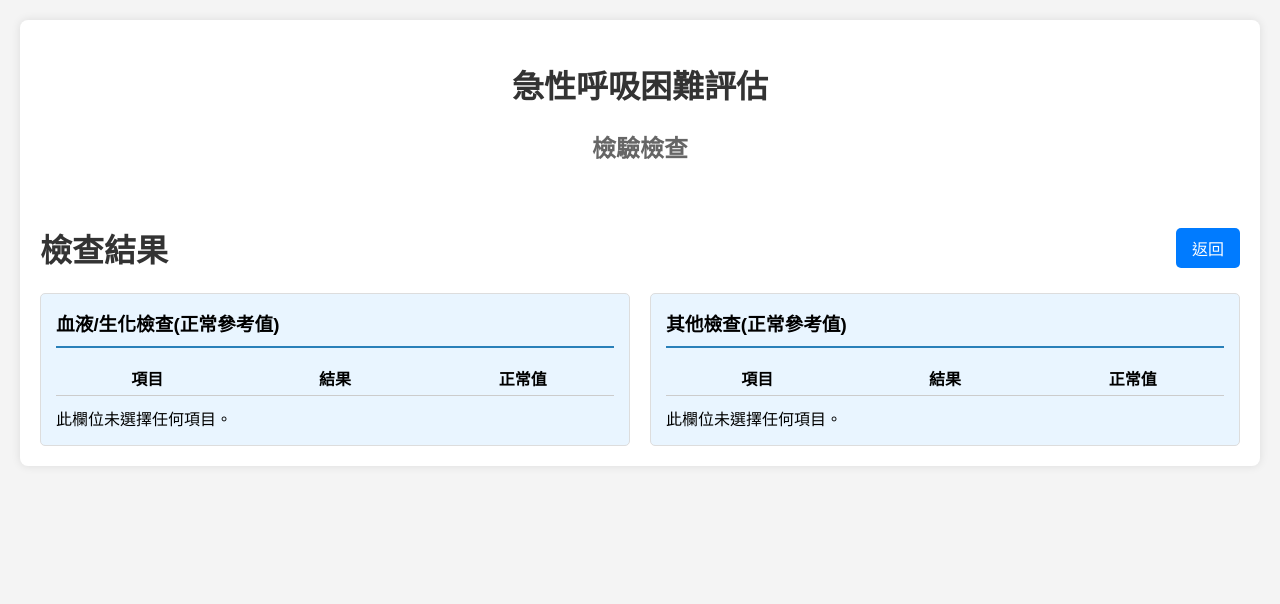
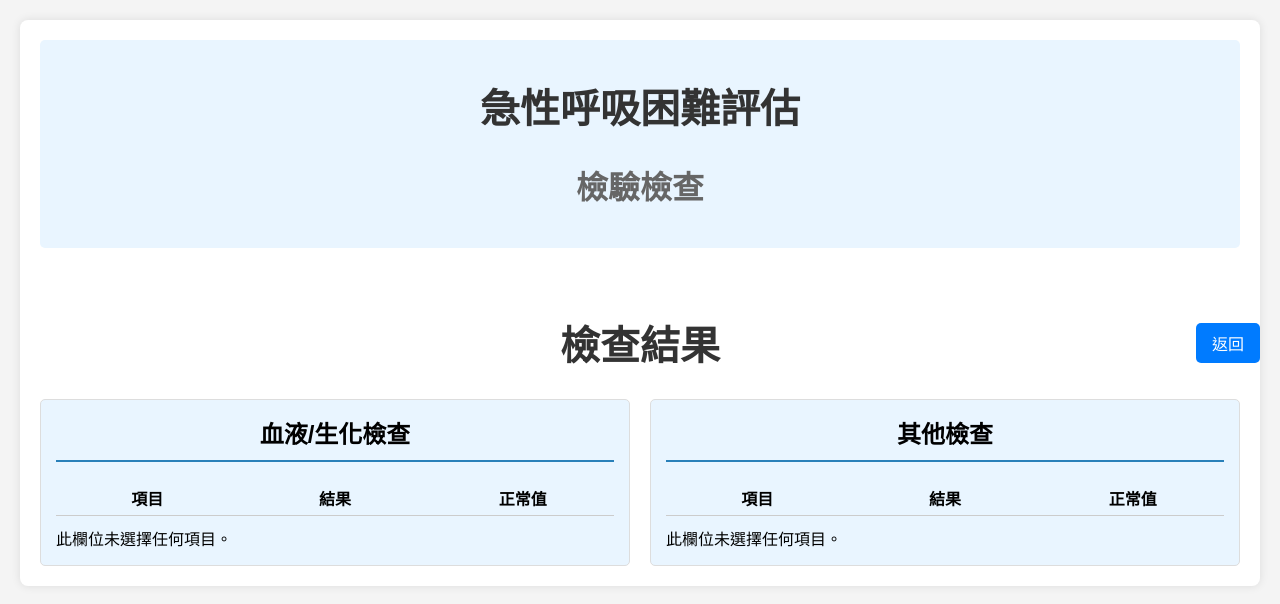
Before and after one commit to ooleo76/PGY_EPA_dyspnea_2_Exam-result, a plain HTML site: page index.html in a window 1280 px wide. Both pictures are taken after a click on the button "提交". Drawn offline with Linux system fonts and the light colour scheme.

```diff
--- a/index.html
+++ b/index.html
@@ -9,8 +9,10 @@
 <body>
 
     <div class="container">
-        <h1>急性呼吸困難評估</h1>
-        <h2>檢驗檢查</h2>
+        <div class="top-header-container">
+            <h1>急性呼吸困難評估</h1>
+            <h2>檢驗檢查</h2>
+        </div>
 
         <div class="grid-container" id="selection-grid">
             <div class="column">
@@ -38,7 +40,7 @@
             </div>
             <div class="grid-container" id="result-grid">
                 <div class="column result-column" id="result-column-1">
-                    <h3>血液/生化檢查(正常參考值)</h3>
+                    <h3>血液/生化檢查</h3>
                     <div class="result-header">
                         <span>項目</span>
                         <span>結果</span>
@@ -47,7 +49,7 @@
                 </div>
 
                 <div class="column result-column" id="result-column-2">
-                    <h3>其他檢查(正常參考值)</h3>
+                    <h3>其他檢查</h3>
                     <div class="result-header">
                         <span>項目</span>
                         <span>結果</span>
--- a/style.css
+++ b/style.css
@@ -14,9 +14,17 @@ body {
     box-shadow: 0 0 10px rgba(0,0,0,0.1);
 }
 
+.top-header-container {
+    background-color: #e9f5ff; /* 淺藍色背景 */
+    padding: 10px;
+    margin-bottom: 20px;
+    border-radius: 5px;
+}
+
 h1 {
     text-align: center;
     color: #333;
+    font-size: 2.5em;
 }
 
 h2 {
@@ -24,6 +32,7 @@ h2 {
     color: #666;
     margin-top: 5px;
     margin-bottom: 30px;
+    font-size: 2em;
 }
 
 .grid-container {
@@ -42,12 +51,15 @@ h2 {
     margin-top: 0;
     border-bottom: 2px solid #007bff;
     padding-bottom: 10px;
+    font-size: 24px; /* 放大到 24px */
+    text-align: center; /* 置中 */
 }
 
 .checkbox-group label {
     display: block;
     margin: 10px 0;
     cursor: pointer;
+    font-size: 20px;
 }
 
 .checkbox-group input[type="checkbox"] {
@@ -59,7 +71,7 @@ h2 {
     width: 200px;
     margin: 30px auto 0;
     padding: 12px;
-    font-size: 18px;
+    font-size: 20px;
     cursor: pointer;
     background-color: #28a745;
     color: white;
@@ -75,7 +87,7 @@ h2 {
 #result-header-container {
     display: flex;
     align-items: center;
-    justify-content: space-between;
+    justify-content: center; /* 置中標題 */
 }
 
 #result-back-btn {
@@ -86,6 +98,9 @@ h2 {
     color: white;
     border: none;
     border-radius: 5px;
+    /* 新增樣式以避免被置中排版影響 */
+    position: absolute;
+    right: 20px;
 }
 
 #result-grid {
@@ -106,6 +121,8 @@ h2 {
 .result-column h3 {
     border-bottom: 2px solid #2980b9;
     margin-top: 0;
+    font-size: 24px; /* 放大到 24px */
+    text-align: center; /* 置中 */
 }
 
 .result-header {
@@ -124,7 +141,7 @@ h2 {
     grid-template-columns: repeat(3, 1fr);
     gap: 5px;
     margin-top: 5px;
-    font-size: 14px;
+    font-size: 20px;
 }
 
 .result-values span {
@@ -157,6 +174,8 @@ h2 {
     margin-top: 0;
     border-bottom: 2px solid #2980b9;
     padding-bottom: 10px;
+    font-size: 24px; /* 放大到 24px */
+    text-align: center; /* 置中 */
 }
 
 #column-3-text-results {
```
